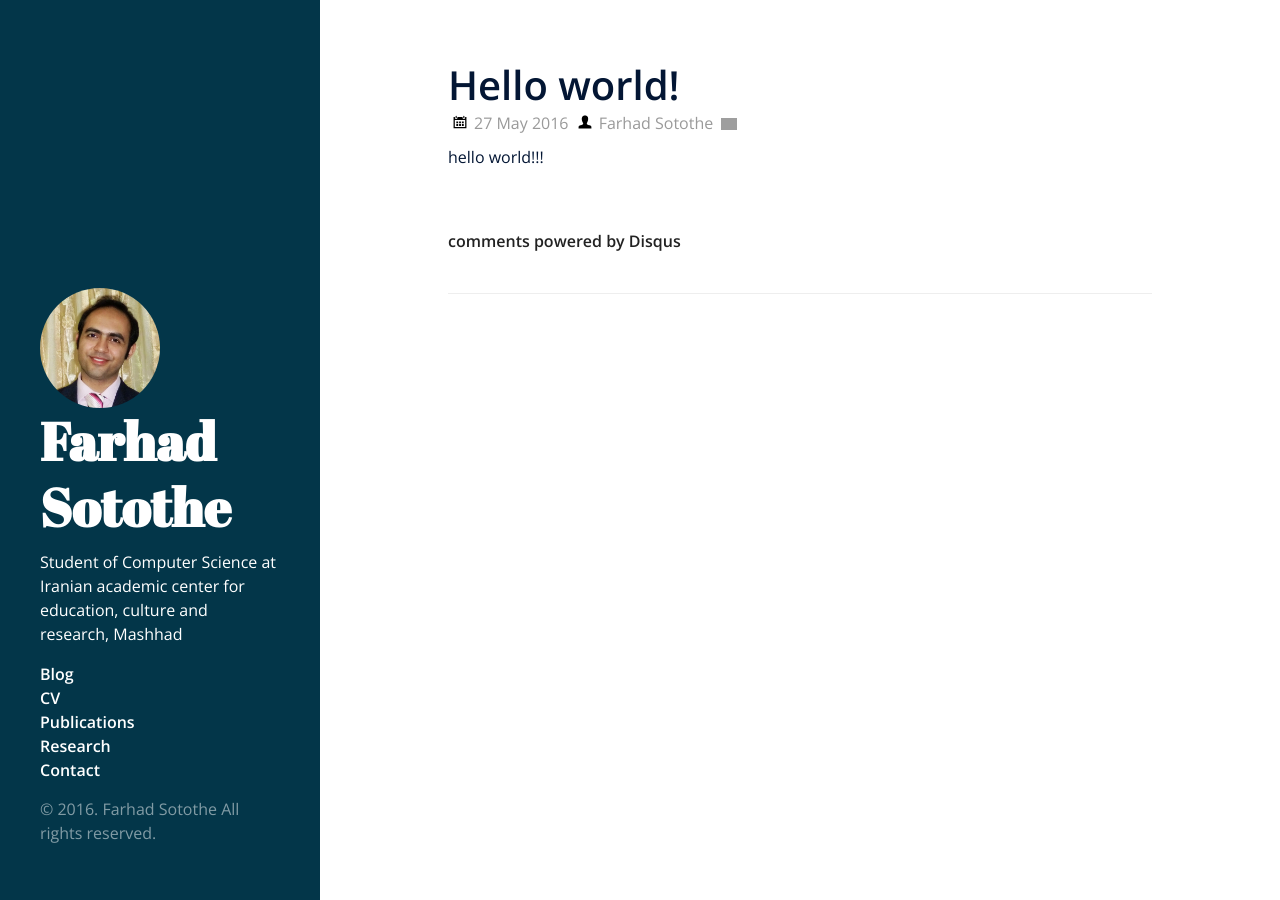
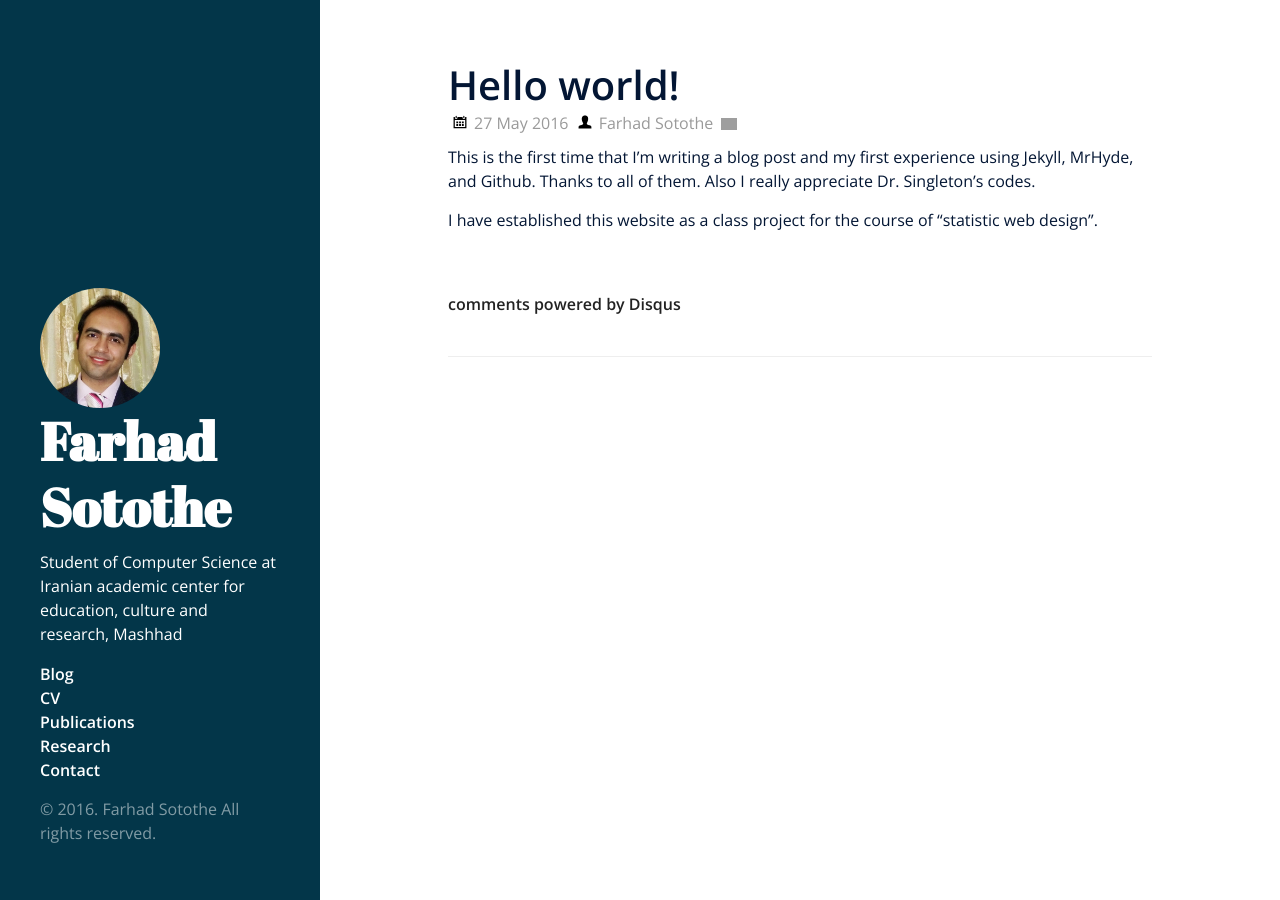
Before and after one commit to sotothe/sotothe.github.io, a Jekyll site: the page built from _posts/2016-05-27-Hello-world!.md, in a window 1280 px wide. Built offline with Jekyll 4.4.1, drawn with Linux system fonts in a browser that asks for light colours; nearby versions of some CDN libraries; comment, search, counter and statistics services are not loaded; grey boxes are pictures that could not be loaded.

Commit message:
Update 2016-05-27-Hello-world!.md

```diff
--- a/_posts/2016-05-27-Hello-world!.md
+++ b/_posts/2016-05-27-Hello-world!.md
@@ -4,4 +4,6 @@ layout: post
 title: Hello world!
 ---
 
-hello world!!!
+This is the first time that I'm writing a blog post and my first experience using Jekyll, MrHyde, and Github. Thanks to all of them. Also I really appreciate Dr. Singleton's codes.
+
+I have established this website as a class project for the course of "statistic web design".
```
